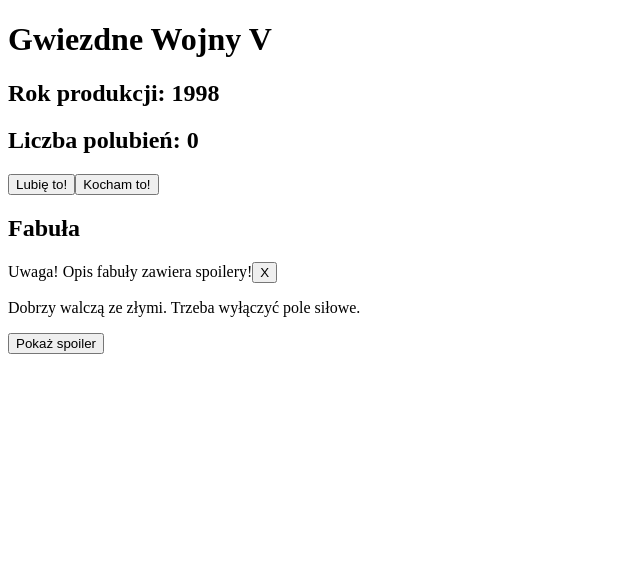
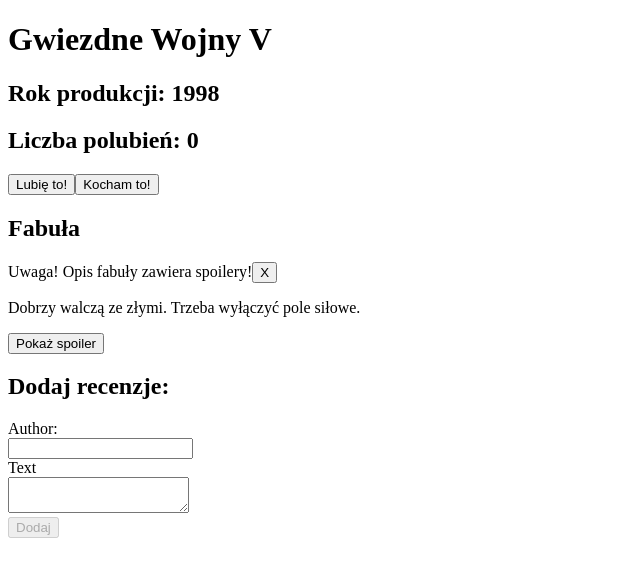
Before and after one commit to kacpi95/React-lesson, a React (Vite) app in the folder React-lesson/: page / in a window 1280 px wide. Shown: the top 576 px of the page, without its empty margins (0-640 px from the left). Built offline with nearby package versions, Linux system fonts and the light colour scheme.

Commit message:
Add task

```diff
--- a/React-lesson/src/App.jsx
+++ b/React-lesson/src/App.jsx
@@ -1,5 +1,6 @@
 import { LikesCounter } from './components/LikesCounter';
 import { Plot } from './components/Plot';
+import { Form } from './components/Form';
 function App() {
   return (
     <>
@@ -7,6 +8,7 @@
       <h2>Rok produkcji: 1998</h2>
       <LikesCounter />
       <Plot />
+      <Form />
     </>
   );
 }
--- /dev/null
+++ b/React-lesson/src/components/Form.jsx
@@ -0,0 +1,58 @@
+import { useState } from 'react';
+
+export function Form() {
+  const [review, setReview] = useState(null);
+  const [inputValue, setInputValue] = useState('');
+  const [textareaValue, setTextareaValue] = useState('');
+
+  function handleClickAdd(e) {
+    e.preventDefault();
+    const author = inputValue;
+    const text = textareaValue;
+
+    setReview({ author, text });
+  }
+
+  return (
+    <>
+      {review && (
+        <article>
+          <strong>{review.author}</strong>
+          <p>{review.text}</p>
+        </article>
+      )}
+      <h2>Dodaj recenzje:</h2>
+      <form onSubmit={handleClickAdd}>
+        <div>
+          <div>
+            <label htmlFor='author'>Author:</label>
+          </div>
+          <input
+            type='text'
+            id='author'
+            value={inputValue}
+            onChange={(event) => {
+              setInputValue(event.target.value);
+            }}
+          />
+        </div>
+        <div>
+          <div>
+            <label htmlFor='text'>Text</label>
+          </div>
+          <textarea
+            name='text'
+            id='text'
+            value={textareaValue}
+            onChange={(event) => {
+              setTextareaValue(event.target.value);
+            }}
+          ></textarea>
+        </div>
+        <button type='submit' disabled={!inputValue || !textareaValue}>
+          Dodaj
+        </button>
+      </form>
+    </>
+  );
+}
```
